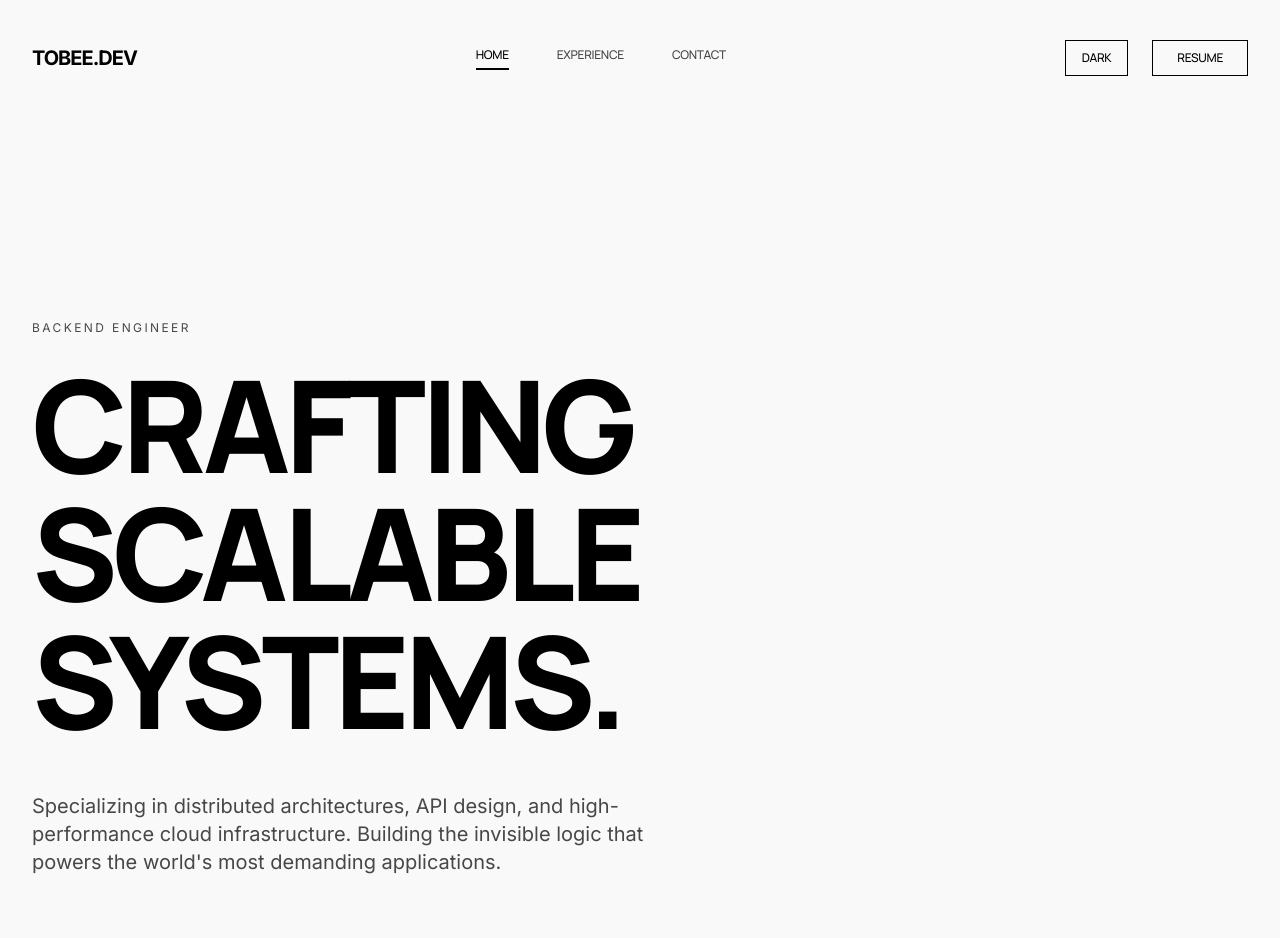
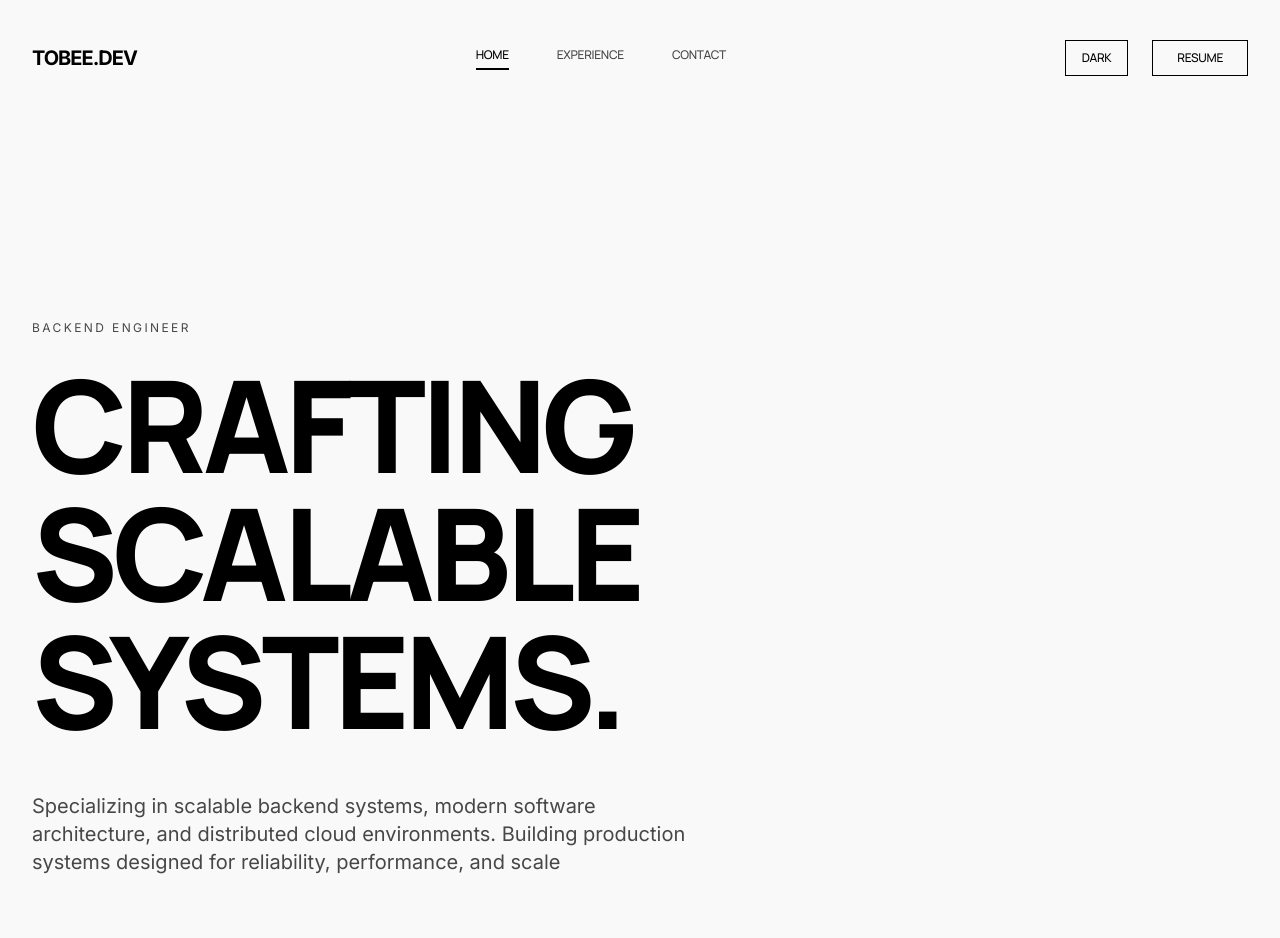
Before and after one commit to owolagbadavid/owolagbadavid.github.io, a React (Vite) app: page / in a window 1280 px wide. Shown: the top 938 px of the page. Built offline with nearby package versions, Linux system fonts and the light colour scheme.

Commit message:
experince and summary update

```diff
--- a/src/components/Experience.tsx
+++ b/src/components/Experience.tsx
@@ -12,21 +12,23 @@ function Experience() {
       company: "I-Tech Platform Limited",
       description: `Implemented APIs for secure identity verification, transaction processing, revenue management, workflow automation, and analytics, improving operational efficiency and visibility.`,
       points: [
-        `Developed the API for iVerify, a platform that enables organizations to verify employee information efficiently and accurately.`,
-        `Developing Adashe, a system that streamlines cooperative society operations such as member onboarding, revenue management, and more.`,
+        `Refactored the data access layer of legacy services, cutting average query times by ~50% and eliminating multiple N+1 query patterns across core workflows.`,
+        `Built the core service layer for iVerify, an employee verification platform that has processed over 60,000 employee verifications across client organizations.`,
+        `Built the engine powering Adashe, a cooperative society management platform that has onboarded over 2,000 members across its operations.`,
       ],
     },
     {
       period: "2025",
       role: "Software Engineer",
       company: "Map Systems Inc.",
-      description: ` Developed communication infrastructure for a SaaS platform, providing messaging, calling, and other live interaction capabilities.`,
+      description: `Developed the communication module for a medical SaaS platform using WebSockets, covering real-time chat, one-on-one and group audio and video call for internal staff coordination and doctor-patient interaction`,
     },
     {
       period: "2023",
       role: "Backend Developer - Intern",
       company: "PHIS3",
-      description: ` Designed and implemented a backend system for an in-house project that streamlined the financial and administrative processes within the organisation.`,
+      description: `Designed and implemented a backend system to streamline internal financial and administrative processes for a health informatics organization.
+                    Contributed to medical terminology standardization using OCL, mapping health terminologies and their relationships into a structured, queryable format for cross-entity use.`,
     },
   ];
   return (
@@ -40,7 +42,10 @@ function Experience() {
         </div>
         <div className="space-y-24">
           {experiences.map((e) => (
-            <div className="grid grid-cols-1 md:grid-cols-12 gap-8 items-start" key={`${e.company}-${e.period}`}>
+            <div
+              className="grid grid-cols-1 md:grid-cols-12 gap-8 items-start"
+              key={`${e.company}-${e.period}`}
+            >
               <div className="md:col-span-3">
                 <span className="text-on-surface-variant dark:text-[#a3a3a3] font-label font-bold text-sm tracking-widest uppercase">
                   {e.period}
@@ -48,7 +53,9 @@ function Experience() {
               </div>
               <div className="md:col-span-9 flex flex-col gap-6">
                 <div className="flex justify-between items-baseline flex-wrap gap-4">
-                  <h3 className="text-3xl font-bold text-[#000000] dark:text-[#ffffff]">{e.role}</h3>
+                  <h3 className="text-3xl font-bold text-[#000000] dark:text-[#ffffff]">
+                    {e.role}
+                  </h3>
                   <span className="text-lg font-medium italic text-[#474747] dark:text-[#a3a3a3]">
                     {e.company}
                   </span>
@@ -60,7 +67,9 @@ function Experience() {
                   {e.points?.map((p) => (
                     <li className="flex gap-4 items-start" key={p}>
                       <span className="mt-1 material-symbols-outlined text-sm">terminal</span>
-                      <span className="text-on-surface-variant dark:text-[#a3a3a3] text-sm font-body">{p}</span>
+                      <span className="text-on-surface-variant dark:text-[#a3a3a3] text-sm font-body">
+                        {p}
+                      </span>
                     </li>
                   ))}
                 </ul>
--- a/src/components/Home.tsx
+++ b/src/components/Home.tsx
@@ -10,9 +10,9 @@ function Home() {
           SYSTEMS.
         </h1>
         <p className="text-lg md:text-xl text-on-surface-variant dark:text-[#a3a3a3] leading-relaxed font-body max-w-2xl">
-          Specializing in distributed architectures, API design, and high-performance cloud
-          infrastructure. Building the invisible logic that powers the world's most demanding
-          applications.
+          Specializing in scalable backend systems, modern software architecture, and distributed
+          cloud environments. Building production systems designed for reliability, performance, and
+          scale
         </p>
         <div className="mt-16 flex flex-wrap gap-4">
           <span className="bg-secondary-container text-on-secondary-container dark:bg-[#1a1a1a] dark:text-[#d6d6d6] px-3 py-1 text-[0.65rem] font-bold uppercase tracking-widest">
```
